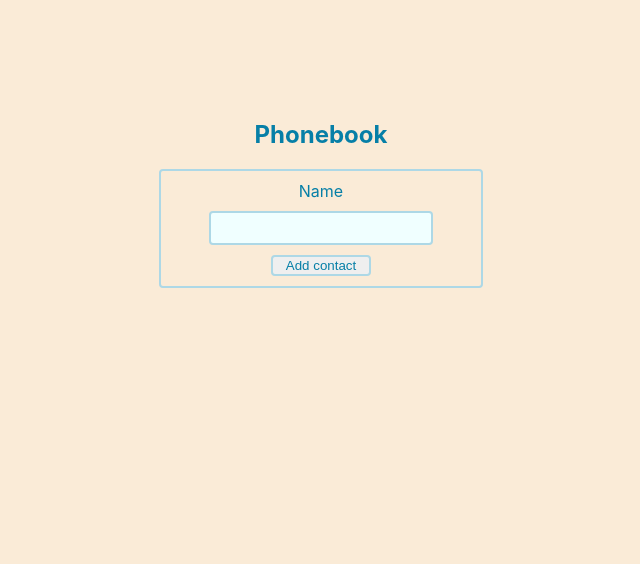
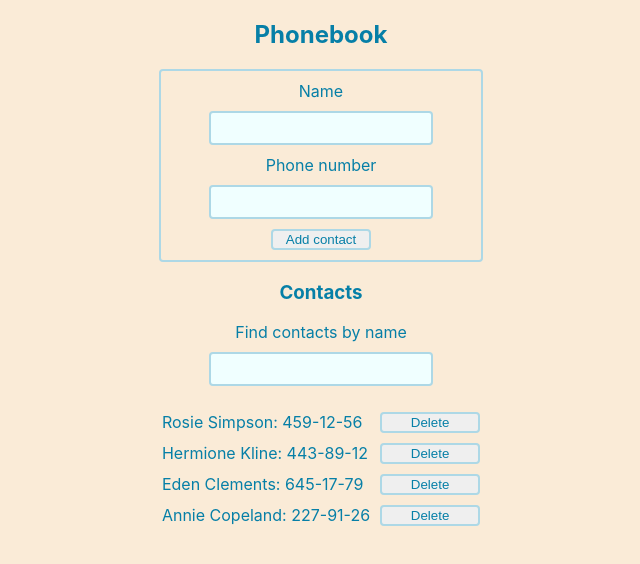
Before and after one commit to OlhaOs/goit-react-hw-06-phonebook, a React (Create React App) app: page / in a window 1280 px wide. Shown: the top 564 px of the page, without its empty margins (319-959 px from the left). Built offline with nearby package versions, Linux system fonts and the light colour scheme.

Commit message:
add delete and filter

```diff
--- a/src/components/App.jsx
+++ b/src/components/App.jsx
@@ -2,26 +2,64 @@ import React from 'react';
 import Form from './Form/Form';
 import ContactList from './ContactList/ContactList';
 import Container from './Container/Container';
+import Filter from './Filter/Filter';
 
 export default class App extends React.Component {
   state = {
-    contacts: [],
-    name: '',
+    contacts: [
+      { id: 'id-1', name: 'Rosie Simpson', number: '459-12-56' },
+      { id: 'id-2', name: 'Hermione Kline', number: '443-89-12' },
+      { id: 'id-3', name: 'Eden Clements', number: '645-17-79' },
+      { id: 'id-4', name: 'Annie Copeland', number: '227-91-26' },
+    ],
+    filter: '',
+  };
+  handleFilterChange = e => {
+    this.setState({ filter: e.currentTarget.value });
   };
 
-  getNewContact = newContact => {
+  checkContact = newContact => {
+    if (this.state.contacts.find(contact => contact.name === newContact.name)) {
+      alert(`${newContact.name} is already in contacts`);
+      return;
+    }
+    this.addNewContact(newContact);
+  };
+
+  addNewContact = newContact => {
     this.setState(prevState => {
       return {
-        contacts: [...prevState.contacts, newContact],
+        contacts: [newContact, ...prevState.contacts],
       };
     });
   };
 
+  deleteContact = idContact => {
+    this.setState(prevState => ({
+      contacts: prevState.contacts.filter(contact => contact.id !== idContact),
+    }));
+  };
+
   render() {
+    const { contacts, filter } = this.state;
+    const normalizedFilter = filter.toLowerCase();
+    const filtredData = contacts.filter(contact =>
+      contact.name.toLowerCase().includes(normalizedFilter)
+    );
+
     return (
       <Container>
-        <Form onSubmitButton={this.getNewContact}></Form>
-        <ContactList data={this.state.contacts}></ContactList>
+        <h2>Phonebook</h2>
+        <Form onSubmitButton={this.checkContact}></Form>
+        <h3>Contacts</h3>
+        <Filter
+          value={this.state.filter}
+          onSearch={this.handleFilterChange}
+        ></Filter>
+        <ContactList
+          data={filtredData}
+          onDelete={this.deleteContact}
+        ></ContactList>
       </Container>
     );
   }
--- a/src/components/ContactList/ContactList.jsx
+++ b/src/components/ContactList/ContactList.jsx
@@ -1,17 +1,23 @@
 import css from './ContactList.module.css';
 import { nanoid } from 'nanoid';
 
-export default function ContactList({ data }) {
+export default function ContactList({ data, onDelete }) {
   return (
     <>
       {data.length > 0 && (
         <>
-          <h3>Contacts</h3>
           <ul className={css.contacsList}>
             {data.map(contact => {
               return (
                 <li key={nanoid()} className={css.contactListItem}>
-                  {contact.name}
+                  {contact.name}: {contact.number}
+                  <button
+                    type="button"
+                    onClick={() => onDelete(contact.id)}
+                    className={css.btn}
+                  >
+                    Delete
+                  </button>
                 </li>
               );
             })}
--- a/src/components/ContactList/ContactList.module.css
+++ b/src/components/ContactList/ContactList.module.css
@@ -1,3 +1,19 @@
+.contactListItem {
+  display: flex;
+  gap: 10px;
+  justify-content: space-between;
+
+  margin-bottom: 10px;
+}
+.btn {
+  width: 100px;
+  border: 2px solid lightblue;
+  border-radius: 4px;
+}
+.lbl,
+.btn {
+  color: rgb(6, 127, 167);
+}
 .contacsList {
-  align-self: start;
+  padding-left: 0;
 }
--- /dev/null
+++ b/src/components/Filter/Filter.jsx
@@ -0,0 +1,20 @@
+import React from 'react';
+import css from './Filter.module.css';
+import { nanoid } from 'nanoid';
+
+export default function Filter({ onSearch, value }) {
+  const idForInput = nanoid();
+  return (
+    <>
+      <label htmlFor={idForInput}>Find contacts by name</label>
+      <input
+        id={idForInput}
+        type="text"
+        name="search"
+        className={css.search}
+        onChange={onSearch}
+        value={value}
+      />
+    </>
+  );
+}
--- /dev/null
+++ b/src/components/Filter/Filter.module.css
@@ -0,0 +1,22 @@
+.search {
+  display: flex;
+
+  width: 200px;
+  height: 30px;
+
+  margin-top: 10px;
+  margin-bottom: 10px;
+  padding: 0 10px;
+
+  border-radius: 4px;
+  outline: none;
+  border: 2px solid lightblue;
+  color: rgb(6, 127, 167);
+  background-color: azure;
+}
+input:focus,
+input:hover,
+.btn:hover {
+  border: 2px solid rgb(121, 198, 224);
+  color: rgb(6, 127, 167);
+}
--- a/src/components/Form/Form.jsx
+++ b/src/components/Form/Form.jsx
@@ -6,15 +6,16 @@ export default class Form extends React.Component {
   state = {
     name: '',
     id: '',
+    number: '',
   };
-  nameInputId = nanoid();
 
   handleInputChange = event => {
+    const { name, value, id } = event.currentTarget;
     this.setState({
-      [event.currentTarget.name]: event.currentTarget.value,
-      id: event.currentTarget.id,
+      [name]: value,
+      id,
     });
-     };
+  };
 
   handleSubmit = event => {
     event.preventDefault();
@@ -23,25 +24,40 @@ export default class Form extends React.Component {
   };
 
   reset = () => {
-    this.setState({ name: '' });
+    this.setState({ name: '', number: '' });
   };
 
   render() {
+    const inputNameId = nanoid();
+    const inputTelId = nanoid();
     return (
       <>
-        <h2>Phonebook</h2>
+
         <form className={css.phoneBook} onSubmit={this.handleSubmit}>
-          <label htmlFor={this.nameInputId} className={css.lbl}>
+          <label htmlFor={inputNameId} className={css.lbl}>
             Name
           </label>
           <input
-            id={nanoid()}
+            id={inputNameId}
             type="text"
             name="name"
             pattern="^[a-zA-Zа-яА-Я]+(([' -][a-zA-Zа-яА-Я ])?[a-zA-Zа-яА-Я]*)*$"
             title="Name may contain only letters, apostrophe, dash and spaces. For example Adrian, Jacob Mercer, Charles de Batz de Castelmore d'Artagnan"
             required
             value={this.state.name}
+            onChange={this.handleInputChange}
+          />
+          <label htmlFor={inputTelId} className={css.lbl}>
+            Phone number
+          </label>
+          <input
+            type="tel"
+            id={inputTelId}
+            name="number"
+            // pattern="\+?\d{1,4}?[-.\s]?\(?\d{1,3}?\)?[-.\s]?\d{1,4}[-.\s]?\d{1,4}[-.\s]?\d{1,9}"
+            // title="Phone number must be digits and can contain spaces, dashes, parentheses and can start with +"
+            required
+            value={this.state.number}
             onChange={this.handleInputChange}
           />
           <button type="submit" className={css.btn}>
--- a/src/index.css
+++ b/src/index.css
@@ -18,5 +18,4 @@ code {
 #root {
   display: flex;
   justify-content: center;
-  margin-top: 100px;
 }
```
